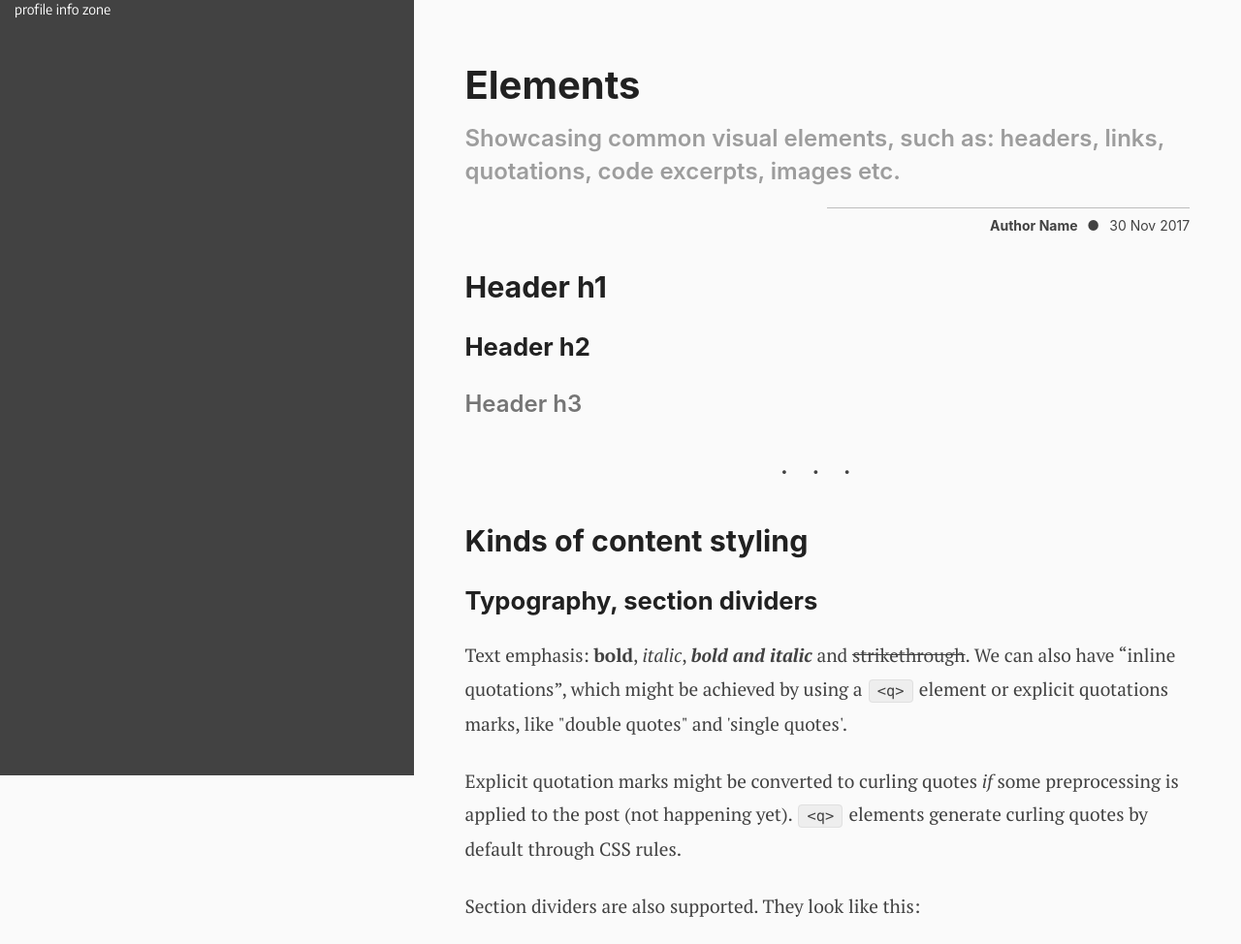
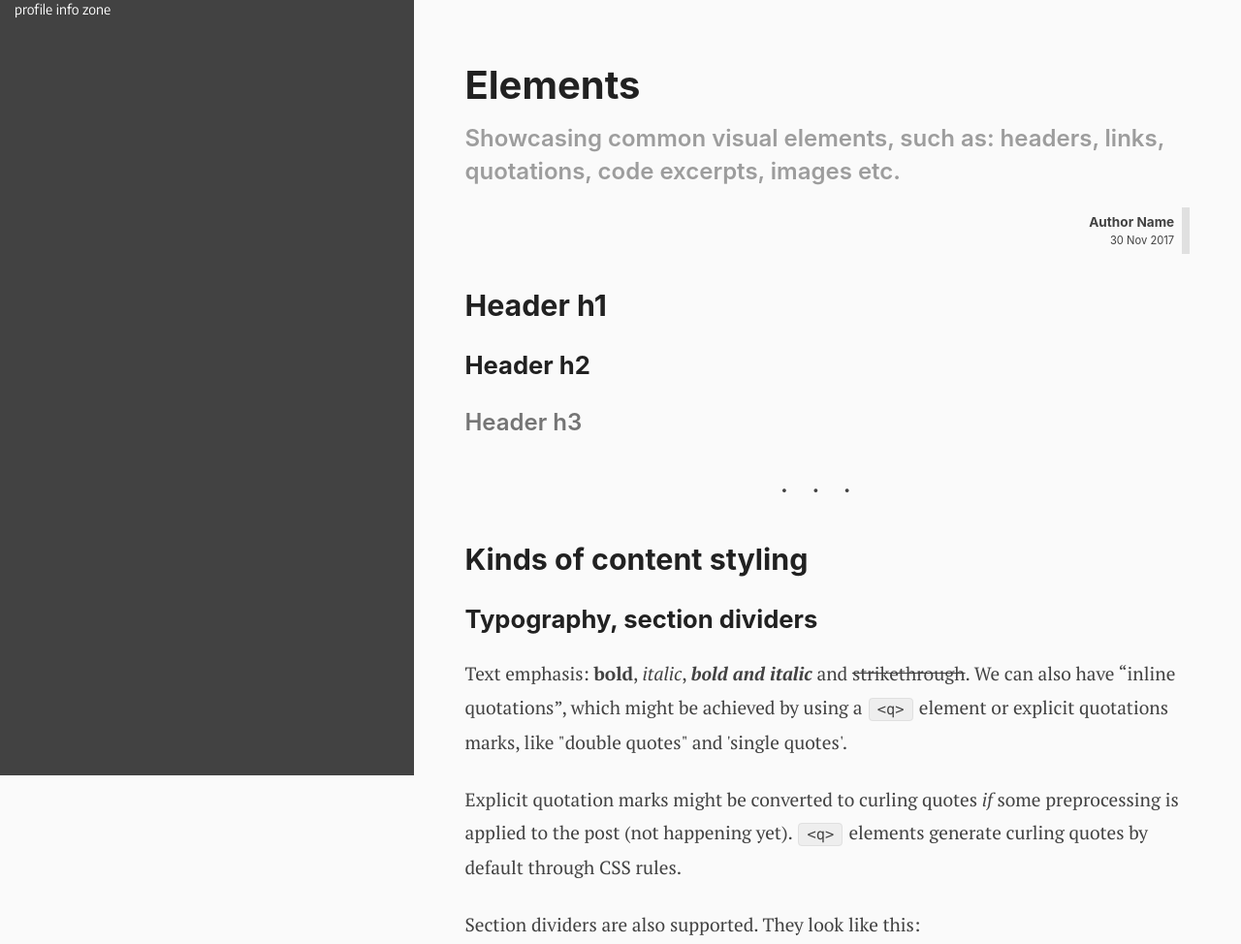
Before and after one commit to wallacejme/blogging-tool-for-gh-pages, a website: page index.html in a window 1280 px wide. Shown: the top 974 px of the page at 97% size. Drawn offline with nearby package versions, Linux system fonts and the light colour scheme; a web font is replaced by a local one.

Commit message:
redefine article meta-info style

```diff
--- a/css/styles.css
+++ b/css/styles.css
@@ -89,21 +89,20 @@ a:hover {
     margin-top: 0.6rem;
   }
   .article-meta-info {
+    font-size: 0.7rem;
     color: #424242;
     text-align: right;
     margin-right: 0;
     margin-left: auto;
-    padding-top: 0.5rem;
-    width: 70%;
-    border-top: 1px solid #BDBDBD;
+    padding: 0.4rem 0.5rem;
+    width: 40%;
+    border-right: 0.5rem solid #E0E0E0;
   }
   .article-meta-info author {
+    display:block;
+    font-size: 0.85rem;
+    line-height: 1.2rem;
     font-weight: 700;
-  }
-  .article-meta-info author::after {
-    content: '●';
-    font-weight: normal;
-    padding: 0 0.4rem 0 0.6rem;
   }
   .article-content p,
   .article-content blockquote,
@@ -423,12 +422,6 @@ article footer
 .material-icons.md-light { color: rgba(255, 255, 255, 1); }
 .material-icons.md-light.md-inactive { color: rgba(255, 255, 255, 0.3); }
 
-@media screen and (min-width: 599px) {
-  .article-meta-info {
-    width: 50%;
-  }
-}
-
 @media screen and (min-width: 991px) {
   #pageHeader {
     position: fixed;
```
